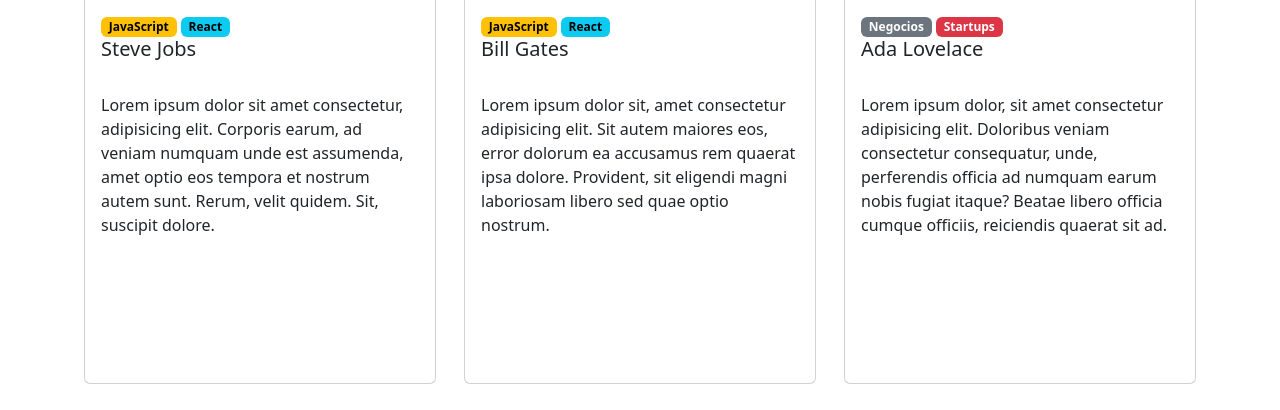
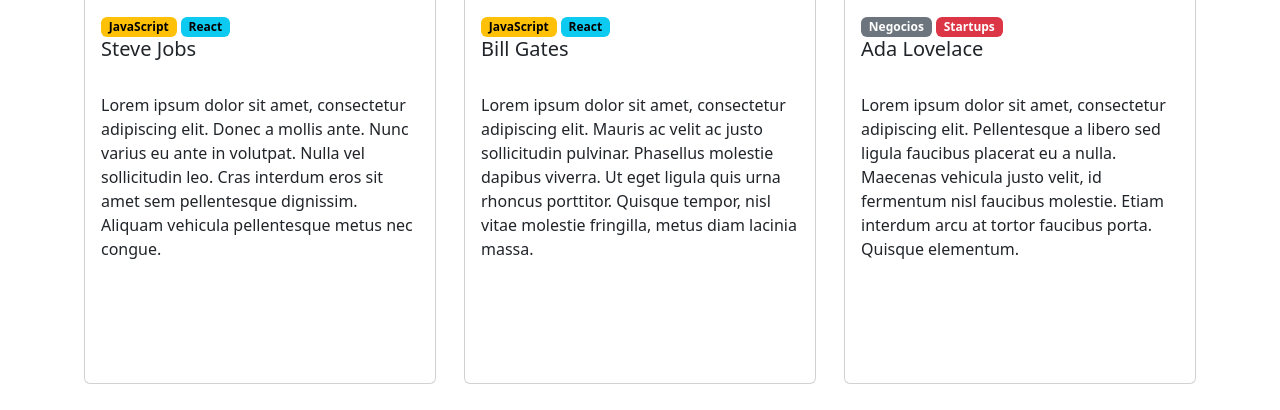
Before and after one commit to Luggha/integrador22, a plain HTML site: page index.html in a window 1280 px wide. Shown: the part 1306-1716 px from the top of the page. Drawn offline with nearby package versions, Linux system fonts and the light colour scheme.

Commit message:
Cambio en cards

```diff
--- a/index.html
+++ b/index.html
@@ -141,7 +141,7 @@
             <span class="badge text-bg-info">React</span>
             <h5 class="card-title">Steve Jobs</h5>
             <br>
-            <p class="card-text">Lorem ipsum dolor sit amet consectetur, adipisicing elit. Corporis earum, ad veniam numquam unde est assumenda, amet optio eos tempora et nostrum autem sunt. Rerum, velit quidem. Sit, suscipit dolore.</p>
+            <p class="card-text">Lorem ipsum dolor sit amet, consectetur adipiscing elit. Donec a mollis ante. Nunc varius eu ante in volutpat. Nulla vel sollicitudin leo. Cras interdum eros sit amet sem pellentesque dignissim. Aliquam vehicula pellentesque metus nec congue.</p>
 
           </div>
         </div>
@@ -154,7 +154,7 @@
             <span class="badge text-bg-info">React</span>
             <h5 class="card-title">Bill Gates</h5>
             <br>
-            <p class="card-text">Lorem ipsum dolor sit, amet consectetur adipisicing elit. Sit autem maiores eos, error dolorum ea accusamus rem quaerat ipsa dolore. Provident, sit eligendi magni laboriosam libero sed quae optio nostrum.</p>
+            <p class="card-text">Lorem ipsum dolor sit amet, consectetur adipiscing elit. Mauris ac velit ac justo sollicitudin pulvinar. Phasellus molestie dapibus viverra. Ut eget ligula quis urna rhoncus porttitor. Quisque tempor, nisl vitae molestie fringilla, metus diam lacinia massa.</p>
 
           </div>
         </div>
@@ -167,7 +167,7 @@
             <span class="badge text-bg-danger">Startups</span>
             <h5 class="card-title">Ada Lovelace</h5>
             <br>
-            <p class="card-text">Lorem ipsum dolor, sit amet consectetur adipisicing elit. Doloribus veniam consectetur consequatur, unde, perferendis officia ad numquam earum nobis fugiat itaque? Beatae libero officia cumque officiis, reiciendis quaerat sit ad.</p>
+            <p class="card-text">Lorem ipsum dolor sit amet, consectetur adipiscing elit. Pellentesque a libero sed ligula faucibus placerat eu a nulla. Maecenas vehicula justo velit, id fermentum nisl faucibus molestie. Etiam interdum arcu at tortor faucibus porta. Quisque elementum.</p>
 
           </div>
         </div>
```
